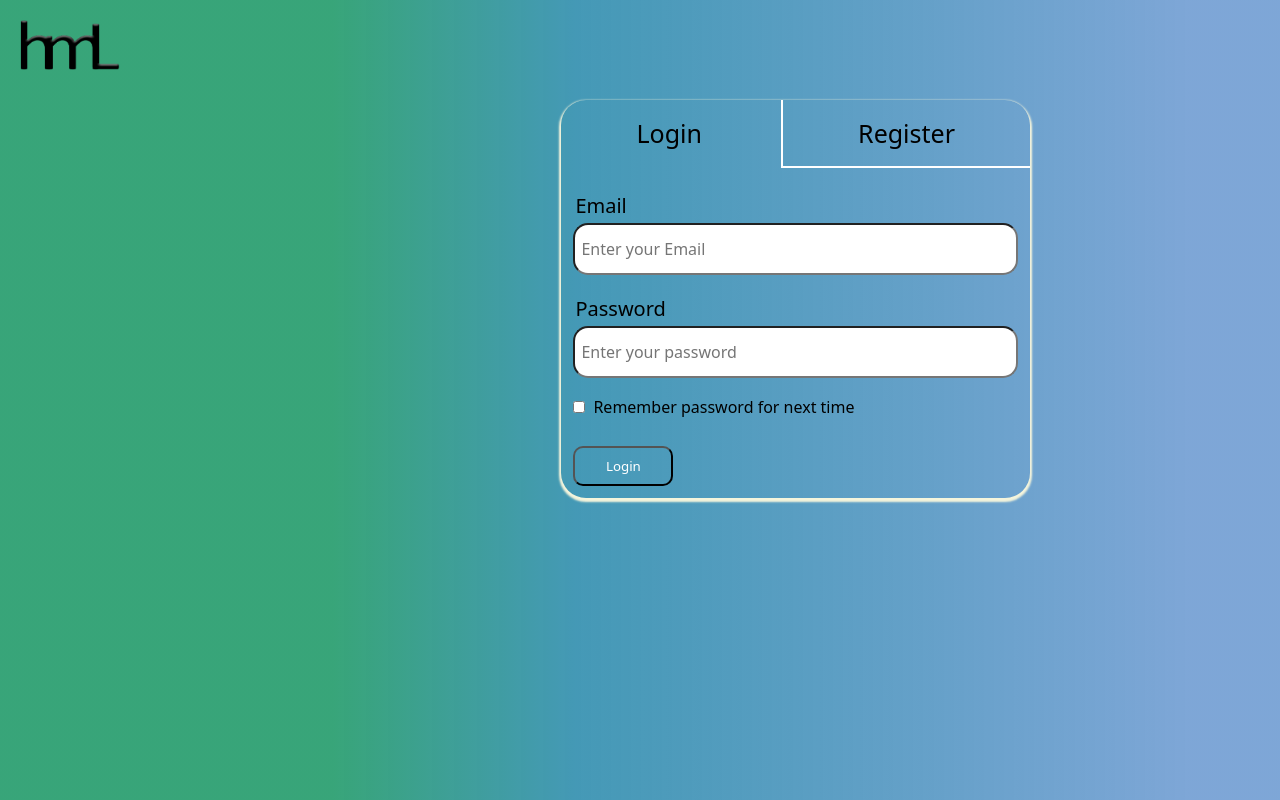
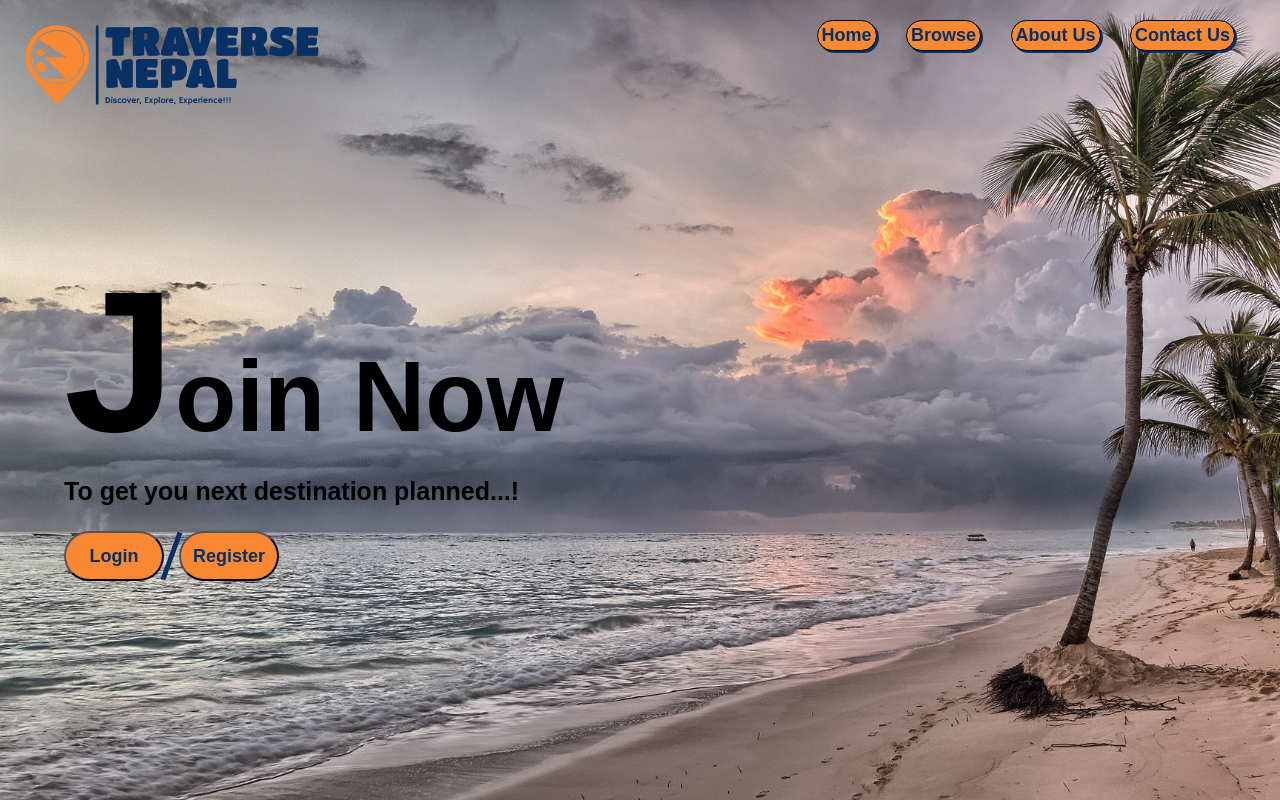
Before and after one commit to Basu-Lamichhane/Tourism-Information-System, a PHP site: page / in a window 1280 px wide. Run offline with PHP 8.4, Linux system fonts and the light colour scheme.

Commit message:
home-page finished

```diff
--- /dev/null
+++ b/user/include/nav.inc.php
@@ -0,0 +1,13 @@
+<div class="navbar">
+    <div class="logo">
+        <img src="./img/logo.png" alt="">
+    </div>
+    <nav>
+        <ul>
+            <li><a href="Home">Home</a></li>
+            <li><a href="Home">Browse</a></li>
+            <li><a href="Home">About Us</a></li>
+            <li><a href="Home">Contact Us</a></li>
+        </ul>
+    </nav>
+</div>
--- a/user/index.php
+++ b/user/index.php
@@ -1,108 +1,32 @@
 <!DOCTYPE html>
-<html lang="en" onload="buttonvalid();">
+<html lang="en">
   <head>
     <meta charset="UTF-8" />
-    <meta http-equiv="X-UA-Compatible" content="IE=edge" />
-    <meta name="viewport" content="width=device-width, initial-scale=1.0" />
     <link rel="stylesheet" href="style/style.css" />
     <script src="script/accountscript.js"></script>
-    <script src="script/namevalid.js"></script>
+    <script src="script/valid.js"></script>
+    <link rel="stylesheet" href="style/nav_style.css">
+    <link rel="stylesheet" href="style/home_style.css">
     <title>Home</title>
   </head>
   <body>
-    <div class="nav-div">
-      <nav id="nav-tag">
-        <div class="logo">
-          <img src="logo.png" alt="" id="logo-png" />
+    <?php include "include/nav.inc.php";?>
+    <section class="home_page">
+      <div class="home_left">
+         <div class="home_left_content">
+          <h1><span>J</span>oin Now</h1>
+          <h4>To get you next destination planned...!</h4>
+           <div class="home_left_buttons">
+          <button id="home_login_btn">Login</button>
+          <div class="slash"></div>
+          <button id="home_register_btn">Register</button>
         </div>
-      </nav>
-    </div>
-    <div class="container">
-      <div class="login-page">
-        <div class="login-opt">
-          <p class="opt" id="opt-login" onclick="login()">Login</p>
-          <p class="opt" id="opt-reg" onclick="register();">Register</p>
         </div>
-        <!-- This is login Section -->
-        <form action="" class="login-form">
-          <div id="login" class="form-style">
-            <label for="email" class="lbl">Email</label>
-            <input
-              type="email"
-              placeholder="Enter your Email"
-              id="login-email"
-              class="text"
-            />
-            <label for="password" class="lbl">Password</label>
-            <input
-              type="password"
-              placeholder="Enter your password"
-              id="login-password"
-              class="text password"
-              onkeyup="passvalid();"
-            />
-            <div id="tick">
-              <input
-                type="checkbox"
-                name="save"
-                class="condition"
-                id="save-password"
-              /><label id="lbl-check">Remember password for next time</label>
-            </div>
-            <input type="submit" value="Login" id="login-btn" class="btn" onclick="routevalid();" />
-          </div>
 
-          <!-- This is Register Section  -->
-          <form action="" class="login-form">
-          <div id="register" class="form-style">
+      </div>
+      <div class="home_right">
 
-            <label for="name" class="lbl">Name</label>
-            <input type="text" id="name" class="text" placeholder="Enter your name" onkeyup="namevalid();">
-            <!-- <p id="name_err" class="error_style"></p> -->
-            <label for="email" class="lbl">Email</label>
-            <input
-              type="email"
-              placeholder="Enter your Email"
-              id="reg-email"
-              class="text"
-            />
-            <label for="email" class="lbl">Confirm-Email</label>
-            <input
-              type="email"
-              placeholder="Enter your Email"
-              id="cemail"
-              class="text"
-            />
-            <label for="password" class="lbl">Password</label>
-            <input
-              type="password"
-              placeholder="Enter your password"
-              id="reg-password"
-              class="text password"
-            />
-            <label for="cpassword" class="lbl">Confirm-Password</label>
-            <input
-              type="password"
-              placeholder="Enter your password"
-              id="cpassword"
-              class="text password"
-              onkeyup="cpassvalid();"
-            />
-            <div id="tick">
-              <input
-                type="checkbox"
-                name="terms"
-                id="agree"
-                class="condition"
-              /><label id="lbl-check">Do you Agree</label>
-            </div>
-            <input type="submit" value="Register" id="reg-btn" class="btn" />
-          </div>
-        </form>
       </div>
-    </div>
-    <div style="display:none">
-      <p id="error-text" class="error_style"></p>
-    </div>
+    </section>
   </body>
 </html>
--- a/user/script/namevalid.js
+++ b/user/script/valid.js
@@ -60,15 +60,24 @@ function cpassvalid() {
   }
 }
 
-function routevalid() {
+function loginvalid() {
   let err = document.getElementById("error-text");
+  let temp_err = err;
   let pass = document.getElementById("login-password");
   let email = document.getElementById("login-email");
-  if (!pass.value && !email.value) {
-    alert("Email and password is empty");
-  } else if (!pass.value) {
-    alert("Password is empty");
-  } else {
-    alert("Email is empty");
+  if (!pass.value || !email.value) {
+    if (!pass.value) {
+      email.insertAdjacentElement("afterend", err);
+      err.innerHTML = "Password is empty";
+    }
+    if (!email) {
+      pass.insertAdjacentElement("afterend", temp_err);
+      temp_err.innerHTML = "Email is empty";
+    }
+    return false;
   }
 }
+
+function registervalid() {
+  let;
+}
--- /dev/null
+++ b/user/style/home_style.css
@@ -0,0 +1,48 @@
+body {
+  background: url("../img/home_page.jpg");
+  background-size: cover;
+}
+
+.home_page {
+  display: grid;
+  grid-template-columns: 50% 50%;
+  width: 100%;
+  height: 90vh;
+}
+.home_page .home_left .home_left_content {
+  transform: translate(10%, 50%);
+}
+.home_page .home_left .home_left_content h1 {
+  font-size: 100px;
+  margin: 0px;
+  padding: 0px;
+}
+.home_page .home_left .home_left_content h1 span {
+  font-size: 200px;
+}
+.home_page .home_left .home_left_content h4 {
+  font-size: 25px;
+}
+.home_page .home_left .home_left_content .home_left_buttons {
+  display: flex;
+  align-items: center;
+  margin-top: 25px;
+  height: 50px;
+}
+.home_page .home_left .home_left_content .home_left_buttons button {
+  border-radius: 25px;
+  height: 100%;
+  width: 100px;
+  background-color: #f88932;
+  font-size: 18px;
+  font-weight: bold;
+  color: #073064;
+}
+.home_page .home_left .home_left_content .home_left_buttons .slash {
+  width: 5px;
+  height: 100%;
+  margin: 0px 5px;
+  display: inline-block;
+  background-color: #073064;
+  transform: rotate(20deg);
+}/*# sourceMappingURL=home_style.css.map */
--- /dev/null
+++ b/user/style/home_style.scss
@@ -0,0 +1,50 @@
+body {
+  background: url("../img/home_page.jpg");
+  background-size: cover;
+}
+.home_page {
+  display: grid;
+  grid-template-columns: 50% 50%;
+  width: 100%;
+  height: 90vh;
+
+  .home_left {
+    .home_left_content {
+      transform: translate(10%, 50%);
+      h1 {
+        font-size: 100px;
+        margin: 0px;
+        padding: 0px;
+        span {
+          font-size: 200px;
+        }
+      }
+      h4 {
+        font-size: 25px;
+      }
+      .home_left_buttons {
+        display: flex;
+        align-items: center;
+        margin-top: 25px;
+        height: 50px;
+        button {
+          border-radius: 25px;
+          height: 100%;
+          width: 100px;
+          background-color: #f88932;
+          font-size: 18px;
+          font-weight: bold;
+          color: #073064;
+        }
+        .slash {
+          width: 5px;
+          height: 100%;
+          margin: 0px 5px;
+          display: inline-block;
+          background-color: #073064;
+          transform: rotate(20deg);
+        }
+      }
+    }
+  }
+}
--- /dev/null
+++ b/user/style/nav_style.css
@@ -0,0 +1,47 @@
+* {
+  margin: 0px;
+  padding: 0px;
+  box-sizing: border-box;
+  font-family: sans-serif;
+}
+
+html,
+body {
+  height: 100%;
+  width: 100%;
+}
+
+a {
+  text-decoration: none;
+  color: #073064;
+}
+
+.navbar {
+  display: flex;
+  justify-content: space-between;
+}
+.navbar .logo {
+  height: 10vh;
+  width: auto;
+  padding: 25px;
+}
+.navbar .logo img {
+  height: inherit;
+  width: inherit;
+}
+.navbar nav {
+  padding: 20px;
+  text-align: end;
+  background: transparent;
+}
+.navbar nav ul li {
+  margin-right: 25px;
+  display: inline-block;
+  font-size: 18px;
+  font-weight: bold;
+  box-shadow: 2px 2px #073064;
+  background: #f88932;
+  border: 1px solid black;
+  padding: 4px;
+  border-radius: 25px;
+}/*# sourceMappingURL=nav_style.css.map */
--- /dev/null
+++ b/user/style/nav_style.scss
@@ -0,0 +1,49 @@
+* {
+  margin: 0px;
+  padding: 0px;
+  box-sizing: border-box;
+  font-family: sans-serif;
+}
+
+html,
+body {
+  height: 100%;
+  width: 100%;
+}
+
+a {
+  text-decoration: none;
+  color: #073064;
+}
+.navbar {
+  display: flex;
+  justify-content: space-between;
+  .logo {
+    height: 10vh;
+    width: auto;
+    padding: 25px;
+    img {
+      height: inherit;
+      width: inherit;
+    }
+  }
+  nav {
+    padding: 20px;
+    text-align: end;
+    background: transparent;
+
+    ul {
+      li {
+        margin-right: 25px;
+        display: inline-block;
+        font-size: 18px;
+        font-weight: bold;
+        box-shadow: 2px 2px #073064;
+        background: #f88932;
+        border: 1px solid black;
+        padding: 4px;
+        border-radius: 25px;
+      }
+    }
+  }
+}
--- a/user/style/style.css
+++ /dev/null
@@ -1,146 +0,0 @@
-@import url("https://fonts.googleapis.com/css2?family=Roboto+Mono:wght@300&display=swap");
-
-* {
-  margin: 0px;
-  padding: 0px;
-  font-family: system-ui, -apple-system, BlinkMacSystemFont, "Segoe UI", Roboto,
-    Oxygen, Ubuntu, Cantarell, "Open Sans", "Helvetica Neue", sans-serif;
-}
-
-body {
-  background: rgb(41, 158, 111);
-  background: linear-gradient(
-    90deg,
-    rgba(41, 158, 111, 0.9276960784313726) 26%,
-    rgba(63, 150, 180, 0.9725140056022409) 45%,
-    rgba(79, 134, 200, 0.7316176470588236) 93%
-  );
-}
-
-.nav-div {
-  padding: 20px;
-}
-
-#logo-png {
-  width: 100px;
-  height: 50px;
-}
-
-.container {
-  width: auto;
-  height: 275px;
-}
-.login-page {
-  display: table;
-  position: absolute;
-  right: 250px;
-  top: 100px;
-  height: inherit;
-  width: auto;
-  border-radius: 25px;
-  box-shadow: 0px 2px 2px 2px beige;
-}
-
-.login-opt {
-  border-radius: 25px;
-}
-
-.opt {
-  font-size: 25px;
-  display: inline-block;
-  padding: 16px 75px;
-  width: max-content;
-  cursor: pointer;
-}
-
-#opt-reg {
-  border-bottom: 2px solid white;
-  border-left: 2px solid white;
-}
-
-.form-style {
-  padding: 12px;
-  display: grid;
-  grid-template-rows: auto;
-}
-
-#register {
-  display: none;
-}
-
-.text {
-  border-radius: 15px;
-  width: auto;
-  height: 36px;
-  margin-bottom: 8px;
-  padding: 6px;
-  font-size: 16px;
-}
-
-.lbl {
-  font-size: 20px;
-  margin: 12px 0px 4px 2px;
-}
-
-#tick {
-  display: inline-block;
-  margin: 10px 0px 20px 0px;
-}
-.condition {
-  height: 12px;
-  width: 12px;
-}
-#lbl-check {
-  display: inline-block;
-  margin: 0px 0px 8px 8px;
-  font-size: 16px;
-}
-
-.btn {
-  cursor: pointer;
-  width: 100px;
-  color: white;
-  height: 40px;
-  border-radius: 10px;
-  border-color: black;
-  background-color: inherit;
-}
-
-#login-btn:focus {
-  border: none;
-}
-
-.error-box {
-  border: 2px solid red;
-}
-
-.error_style {
-  color: red;
-}
-
-@media screen and (max-width: 925px) {
-  .logo {
-    display: table;
-    margin: auto;
-  }
-  .opt {
-    font-size: 16px;
-    padding: 8px 16px;
-    width: 42%;
-  }
-  .container {
-    width: auto;
-  }
-
-  .login-page {
-    display: table;
-    position: static;
-    margin: auto;
-    width: 80%;
-    border-radius: 25px;
-    box-shadow: 0px 2px 2px 2px beige;
-  }
-  .text {
-    width: 80%;
-  }
-}
```
Also changed, not shown: user/include/login.inc.php (added, +34 -0 lines), user/include/register.inc.php (added, +48 -0 lines), user/img/home_page.jpg (added), user/img/logo.png (added), user/logo.png (deleted), user/style/style.scss (deleted), 3 other files.
